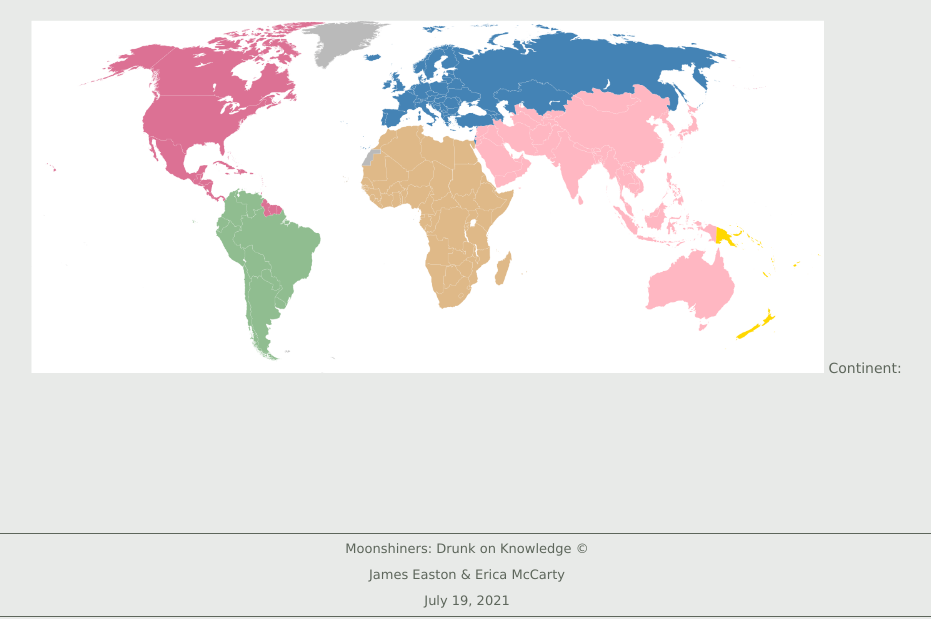
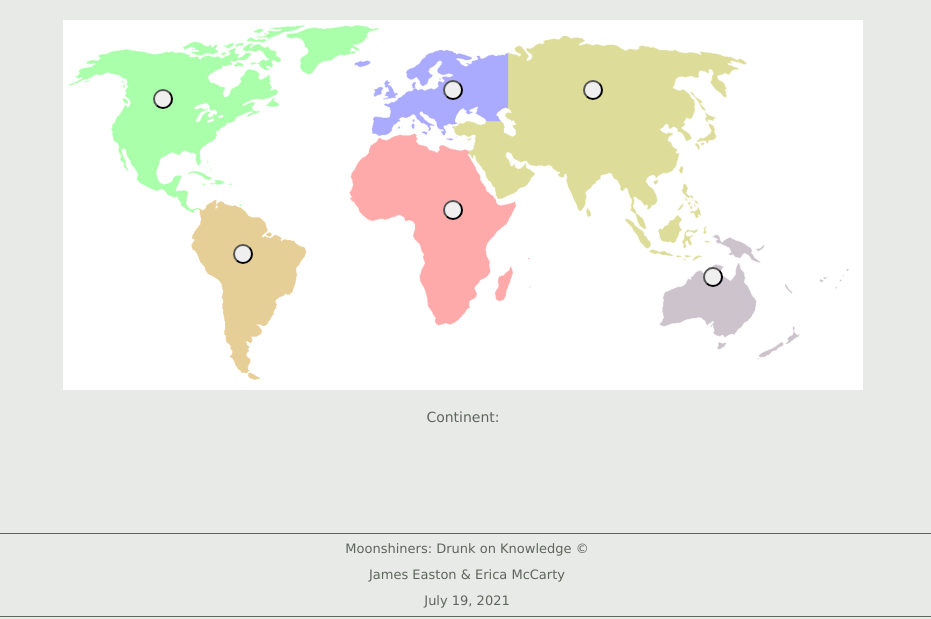
Before and after one commit to jweaston/cs329e-finalproject, a PHP site: page /culture_page.html in a window 1280 px wide. Shown: the part 181-800 px from the top of the page, without its empty margins (177-1108 px from the left). Run offline with PHP 8.4, Linux system fonts and the light colour scheme.

Commit message:
javascript map

```diff
--- a/culture_page.html
+++ b/culture_page.html
@@ -19,21 +19,78 @@
                 <a href="contacts.html" target="_self">Contact Us</a><br>
             </div>
         </header>
+
         <div class="content">
 
             <div class="map">
-                <img src="images/worldmap.jpg" alt="map">
-                <p>Continent:</p>
+                <img src="images/worldmap.png" alt="map">
+                <input type="button" class="mapbutton" id="northamerica">
+                <input type="button" class="mapbutton" id="southamerica">
+                <input type="button" class="mapbutton" id="europe">
+                <input type="button" class="mapbutton" id="asia">
+                <input type="button" class="mapbutton" id="australia">
+                <input type="button" class="mapbutton" id="africa">
+                <p id="continentname">Continent:</p>
+                <p id="blurb"></p>
             </div>
 
             <div class="recipes">
             </div>
 
         </div>
+
         <footer class='footer'>
             <p>Moonshiners: Drunk on Knowledge &copy;<br>
             James Easton & Erica McCarty<br>
             July 19, 2021</p>
         </footer>
+
+        <script>
+            let continentname = document.getElementById("continentname");
+            let blurb = document.getElementById("blurb");
+
+            let northamerica = document.getElementById("northamerica");
+            northamerica.onclick = northamericaInfo;
+            function northamericaInfo () {
+                continentname.innerHTML = "Continent: North America";
+                blurb.innerHTML = "North America information placeholder"
+            }
+
+            let southamerica = document.getElementById("southamerica");
+            southamerica.onclick = southamericaInfo;
+            function southamericaInfo () {
+                continentname.innerHTML = "Continent: South America";
+                blurb.innerHTML = "South America information placeholder"
+            }
+
+            let africa = document.getElementById("africa");
+            africa.onclick = africaInfo;
+            function africaInfo () {
+                continentname.innerHTML = "Continent: Africa";
+                blurb.innerHTML = "Africa information placeholder"
+            }
+
+            let europe = document.getElementById("europe");
+            europe.onclick = europeInfo;
+            function europeInfo () {
+                continentname.innerHTML = "Continent: Europe";
+                blurb.innerHTML = "Europe information placeholder"
+            }
+
+            let asia = document.getElementById("asia");
+            asia.onclick = asiaInfo;
+            function asiaInfo () {
+                continentname.innerHTML = "Continent: Asia";
+                blurb.innerHTML = "Asia information placeholder"
+            }
+
+            let australia = document.getElementById("australia");
+            australia.onclick = australiaInfo;
+            function australiaInfo () {
+                continentname.innerHTML = "Continent: Australia";
+                blurb.innerHTML = "Australia information placeholder"
+            }
+        </script>
+
     </body>
 </html>
--- a/style.css
+++ b/style.css
@@ -1,22 +1,6 @@
-.contact{
-	text-align: center;
-	margin-left: auto;
-	margin-right: auto;
-  padding-top: 10px;
-}
-
+/* home page */
 .content img {
 	width: 300px;
-}
-
-.map img {
-  display: inline;
-  width: 800px;
-  padding-top: 20px;
-}
-
-.map p {
-  display: inline;
 }
 
 html {
@@ -110,3 +94,66 @@ html {
 footer p {
     margin: 0px;
   }
+
+/* contact page */
+.contact{
+    text-align: center;
+    margin-left: auto;
+    margin-right: auto;
+    padding-top: 10px;
+  }
+
+/* culture page */
+.map {
+    position: relative;
+  }
+
+.map img {
+    width: 800px;
+    padding-top: 20px;
+    z-index: 1;
+  }
+
+.map p {
+  padding: 5px;
+  margin: 0px;
+}
+
+.mapbutton {
+    width: 20px;
+    height: 20px;
+    border-radius: 10px;
+    position: absolute;
+    z-index: 2;
+    cursor: pointer;
+  }
+
+#northamerica {
+  top: 20%;
+  left: 19%;
+}
+
+#southamerica {
+  top: 55%;
+  left: 27%;
+}
+
+#africa {
+  top: 45%;
+  left: 48%;
+}
+
+#europe {
+  top: 18%;
+  left: 48%;
+}
+
+#asia {
+  top: 18%;
+  left: 62%;
+}
+
+#australia {
+  top: 60%;
+  left: 74%;
+}
```
Also changed, not shown: images/worldmap.jpg (deleted), images/worldmap.png (added). Lines whose indentation alone changed are shown as unchanged.
